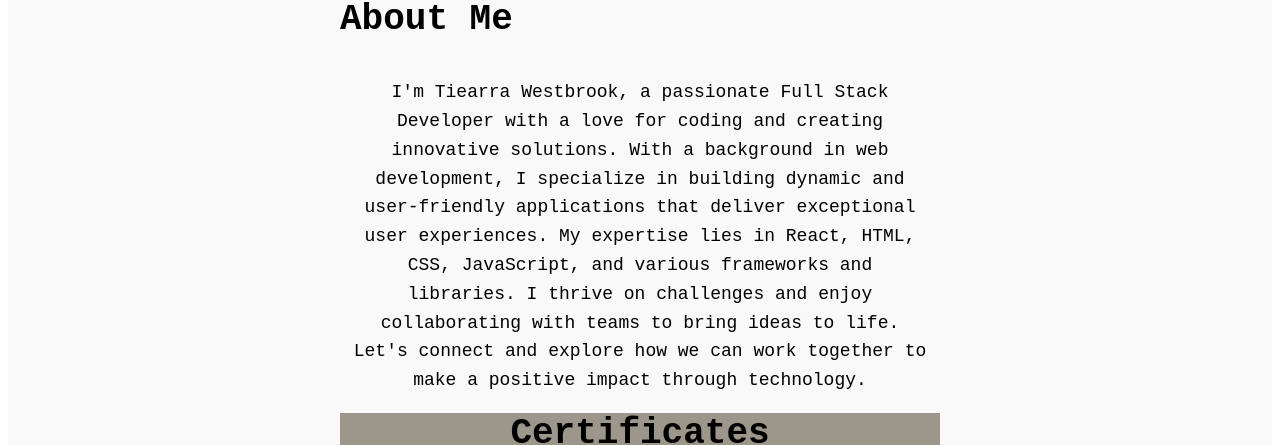
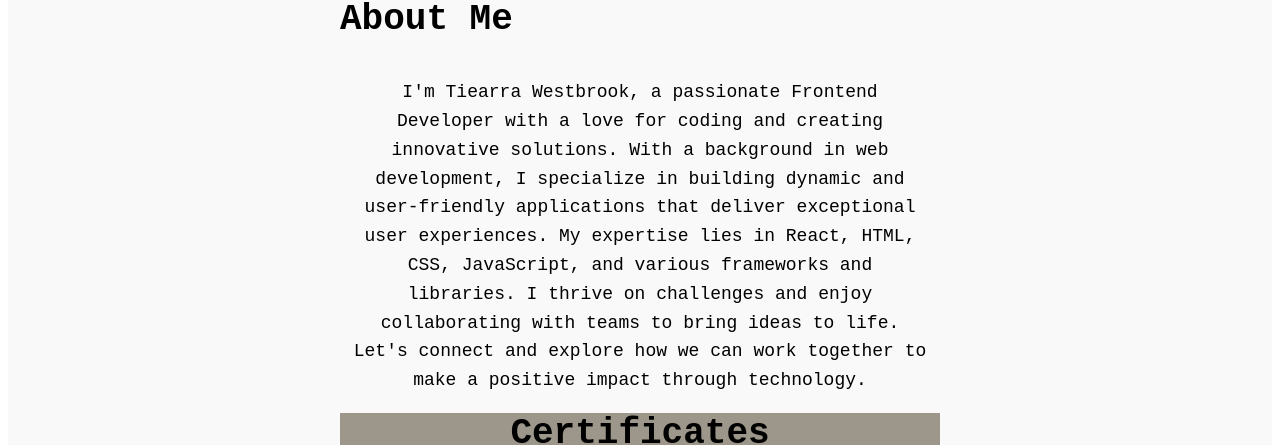
Before and after one commit to tiearraf85/reactPortfolio, a React app: page /about in a window 1280 px wide. Shown: the part 271-716 px from the top of the page. Built offline with nearby package versions, Linux system fonts and the light colour scheme; the HTML template or start-up script is replaced by a standard one.

Commit message:
Changed description

```diff
--- a/src/pages/About/About.jsx
+++ b/src/pages/About/About.jsx
@@ -19,7 +19,7 @@ export default function About() {
           <p>
 
 
-            I'm Tiearra Westbrook, a passionate Full Stack Developer with a love
+            I'm Tiearra Westbrook, a passionate Frontend Developer with a love
             for coding and creating innovative solutions. With a background in
             web development, I specialize in building dynamic and user-friendly
             applications that deliver exceptional user experiences. My expertise
```
